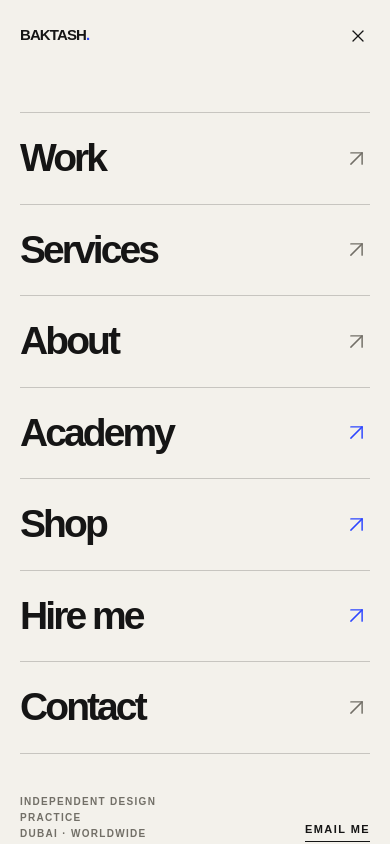
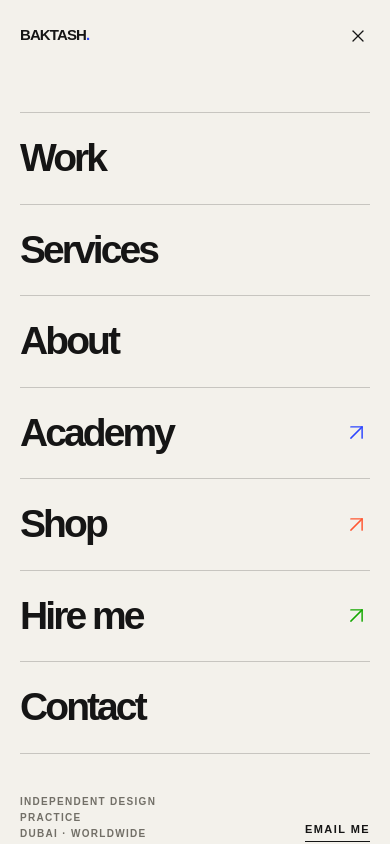
Before and after one commit to baktashwahidy/Portfolio-, a Next.js app: page / in a window 390 px wide. Both pictures are taken after a click on the button "Open menu". Shown: the top 844 px of the page. Built offline with nearby package versions, Linux system fonts and the light colour scheme.

Commit message:
Update Navigation.tsx

```diff
--- a/components/layout/Navigation.tsx
+++ b/components/layout/Navigation.tsx
@@ -14,13 +14,17 @@ export function Navigation() {
 
   useEffect(() => {
     const updateHeader = () => setIsScrolled(window.scrollY > 20);
+
     updateHeader();
+
     window.addEventListener("scroll", updateHeader, { passive: true });
+
     return () => window.removeEventListener("scroll", updateHeader);
   }, []);
 
   useEffect(() => {
     document.body.style.overflow = isOpen ? "hidden" : "";
+
     return () => {
       document.body.style.overflow = "";
     };
@@ -28,14 +32,42 @@ export function Navigation() {
 
   const closeMenu = () => setIsOpen(false);
 
+  const getArrowColor = (label: string) => {
+    if (label === "Academy") {
+      return "text-cobalt";
+    }
+
+    if (label === "Shop") {
+      return "text-[#FF5833]";
+    }
+
+    if (label === "Hire me") {
+      return "text-[#14A800]";
+    }
+
+    return "text-quiet";
+  };
+
   return (
-    <header className={`fixed inset-x-0 top-0 z-50 transition-colors duration-500 ${isScrolled || isOpen ? "bg-canvas" : "bg-transparent"}`}>
+    <header
+      className={`fixed inset-x-0 top-0 z-50 transition-colors duration-500 ${
+        isScrolled || isOpen ? "bg-canvas" : "bg-transparent"
+      }`}
+    >
       <div className="page-shell flex h-[72px] items-center justify-between border-b border-ink/15 lg:h-[84px]">
-        <Link href="/" className="relative z-[60] text-[15px] font-bold uppercase tracking-[-0.06em]" onClick={closeMenu}>
+        <Link
+          href="/"
+          className="relative z-[60] text-[15px] font-bold uppercase tracking-[-0.06em]"
+          onClick={closeMenu}
+        >
           Baktash<span className="text-cobalt">.</span>
         </Link>
 
-        <nav aria-label="Primary navigation" className="hidden items-center gap-5 lg:flex xl:gap-7">
+        {/* Desktop Navigation */}
+        <nav
+          aria-label="Primary navigation"
+          className="hidden items-center gap-5 lg:flex xl:gap-7"
+        >
           {siteConfig.nav.map((item) =>
             item.label === "Hire me" ? (
               <a
@@ -46,6 +78,7 @@ export function Navigation() {
                 className="group inline-flex items-center gap-1 border-l border-ink/20 pl-5 text-[10px] font-bold uppercase tracking-label transition-colors hover:text-cobalt xl:pl-7"
               >
                 {item.label}
+
                 <ArrowUpRight
                   aria-hidden
                   size={11}
@@ -58,50 +91,140 @@ export function Navigation() {
                 key={item.label}
                 href={item.href}
                 className={`group inline-flex items-center gap-1 text-[10px] font-bold uppercase tracking-label transition-colors hover:text-cobalt ${
-        item.ecosystem ? "border-l border-ink/20 pl-5 xl:pl-7" : ""
+                  item.ecosystem
+                    ? "border-l border-ink/20 pl-5 xl:pl-7"
+                    : ""
                 }`}
               >
                 {item.label}
+
                 {item.ecosystem && (
                   <ArrowUpRight
                     aria-hidden
                     size={11}
                     strokeWidth={1.8}
-          className="transition-transform duration-300 group-hover:-translate-y-0.5 group-hover:translate-x-0.5"
+                    className={`${getArrowColor(
+                      item.label,
+                    )} transition-transform duration-300 group-hover:-translate-y-0.5 group-hover:translate-x-0.5`}
                   />
                 )}
               </Link>
-  )
+            ),
           )}
         </nav>
 
-        <button type="button" className="relative z-[60] -mr-2 grid h-10 w-10 place-items-center lg:hidden" aria-label={isOpen ? "Close menu" : "Open menu"} aria-expanded={isOpen} onClick={() => setIsOpen((open) => !open)}>
-          {isOpen ? <X size={20} strokeWidth={1.5} /> : <Menu size={21} strokeWidth={1.5} />}
+        {/* Mobile Menu Button */}
+        <button
+          type="button"
+          className="relative z-[60] -mr-2 grid h-10 w-10 place-items-center lg:hidden"
+          aria-label={isOpen ? "Close menu" : "Open menu"}
+          aria-expanded={isOpen}
+          onClick={() => setIsOpen((open) => !open)}
+        >
+          {isOpen ? (
+            <X size={20} strokeWidth={1.5} />
+          ) : (
+            <Menu size={21} strokeWidth={1.5} />
+          )}
         </button>
       </div>
 
+      {/* Mobile Navigation */}
       <AnimatePresence>
         {isOpen && (
           <motion.div
-            initial={reduceMotion ? false : { opacity: 0, y: -12 }}
+            initial={
+              reduceMotion
+                ? false
+                : { opacity: 0, y: -12 }
+            }
             animate={{ opacity: 1, y: 0 }}
-            exit={reduceMotion ? undefined : { opacity: 0, y: -12 }}
-            transition={{ duration: 0.42, ease: [0.16, 1, 0.3, 1] }}
+            exit={
+              reduceMotion
+                ? undefined
+                : { opacity: 0, y: -12 }
+            }
+            transition={{
+              duration: 0.42,
+              ease: [0.16, 1, 0.3, 1],
+            }}
             className="fixed inset-0 z-50 flex min-h-dvh flex-col bg-canvas px-5 pb-8 pt-28 sm:px-8"
           >
-            <nav aria-label="Mobile navigation" className="flex flex-col border-t border-ink/20">
+            <nav
+              aria-label="Mobile navigation"
+              className="flex flex-col border-t border-ink/20"
+            >
               {siteConfig.nav.map((item, index) => (
-                <motion.div key={item.label} initial={reduceMotion ? false : { opacity: 0, x: -15 }} animate={{ opacity: 1, x: 0 }} transition={{ delay: reduceMotion ? 0 : 0.08 + index * 0.045, duration: 0.5, ease: [0.16, 1, 0.3, 1] }}>
-                  <Link href={item.href} onClick={closeMenu} className="flex items-center justify-between border-b border-ink/20 py-4 text-[clamp(2.25rem,10vw,4rem)] font-bold tracking-display">
+                <motion.div
+                  key={item.label}
+                  initial={
+                    reduceMotion
+                      ? false
+                      : { opacity: 0, x: -15 }
+                  }
+                  animate={{ opacity: 1, x: 0 }}
+                  transition={{
+                    delay: reduceMotion
+                      ? 0
+                      : 0.08 + index * 0.045,
+                    duration: 0.5,
+                    ease: [0.16, 1, 0.3, 1],
+                  }}
+                >
+                  {item.label === "Hire me" ? (
+                    <a
+                      href={item.href}
+                      target="_blank"
+                      rel="noopener noreferrer"
+                      onClick={closeMenu}
+                      className="flex items-center justify-between border-b border-ink/20 py-4 text-[clamp(2.25rem,10vw,4rem)] font-bold tracking-display"
+                    >
                       {item.label}
-                    <ArrowUpRight aria-hidden className={item.ecosystem ? "text-cobalt" : "text-quiet"} size={27} strokeWidth={1.3} />
+
+                      <ArrowUpRight
+                        aria-hidden
+                        className={getArrowColor(item.label)}
+                        size={27}
+                        strokeWidth={1.3}
+                      />
+                    </a>
+                  ) : (
+                    <Link
+                      href={item.href}
+                      onClick={closeMenu}
+                      className="flex items-center justify-between border-b border-ink/20 py-4 text-[clamp(2.25rem,10vw,4rem)] font-bold tracking-display"
+                    >
+                      {item.label}
+
+                      {item.ecosystem ? (
+                        <ArrowUpRight
+                          aria-hidden
+                          className={getArrowColor(item.label)}
+                          size={27}
+                          strokeWidth={1.3}
+                        />
+                      ) : (
+                        <span className="h-[27px] w-[27px]" />
+                      )}
                     </Link>
+                  )}
                 </motion.div>
               ))}
             </nav>
+
             <div className="mt-auto flex items-end justify-between gap-6 pt-10">
-              <p className="eyebrow max-w-36 leading-relaxed">Independent design practice<br />Dubai · Worldwide</p>
-              <a href={`mailto:${siteConfig.email}`} className="text-link">Email me</a>
+              <p className="eyebrow max-w-36 leading-relaxed">
+                Independent design practice
+                <br />
+                Dubai · Worldwide
+              </p>
+
+              <a
+                href={`mailto:${siteConfig.email}`}
+                className="text-link"
+              >
+                Email me
+              </a>
             </div>
           </motion.div>
         )}
```
Lines whose indentation alone changed are shown as unchanged.
